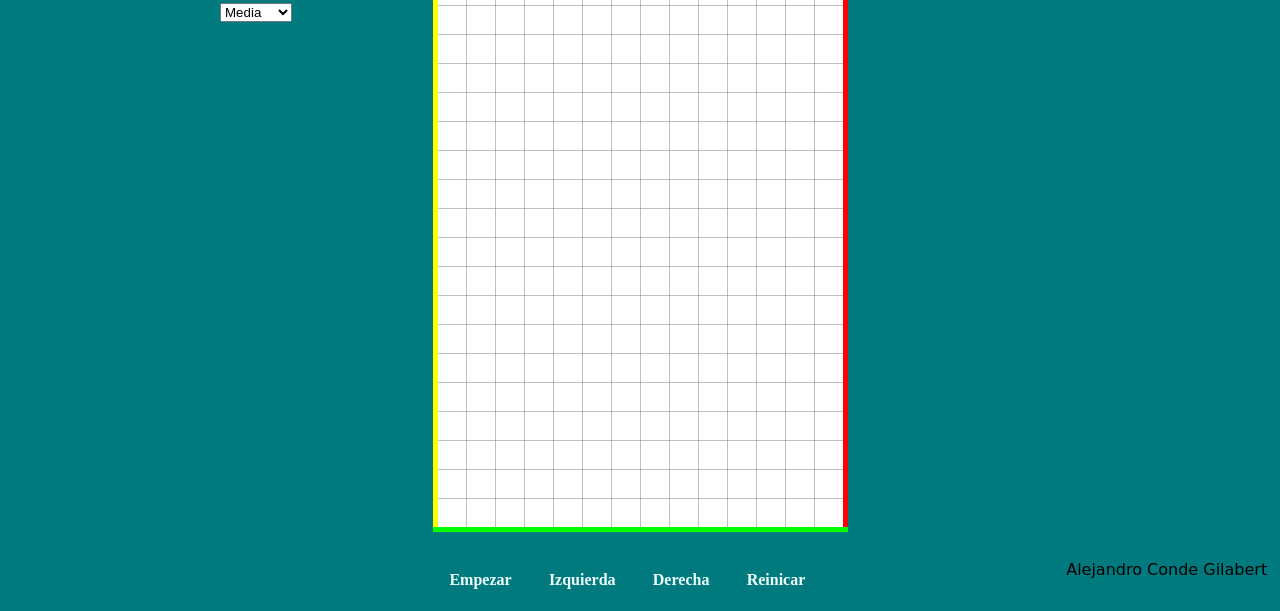
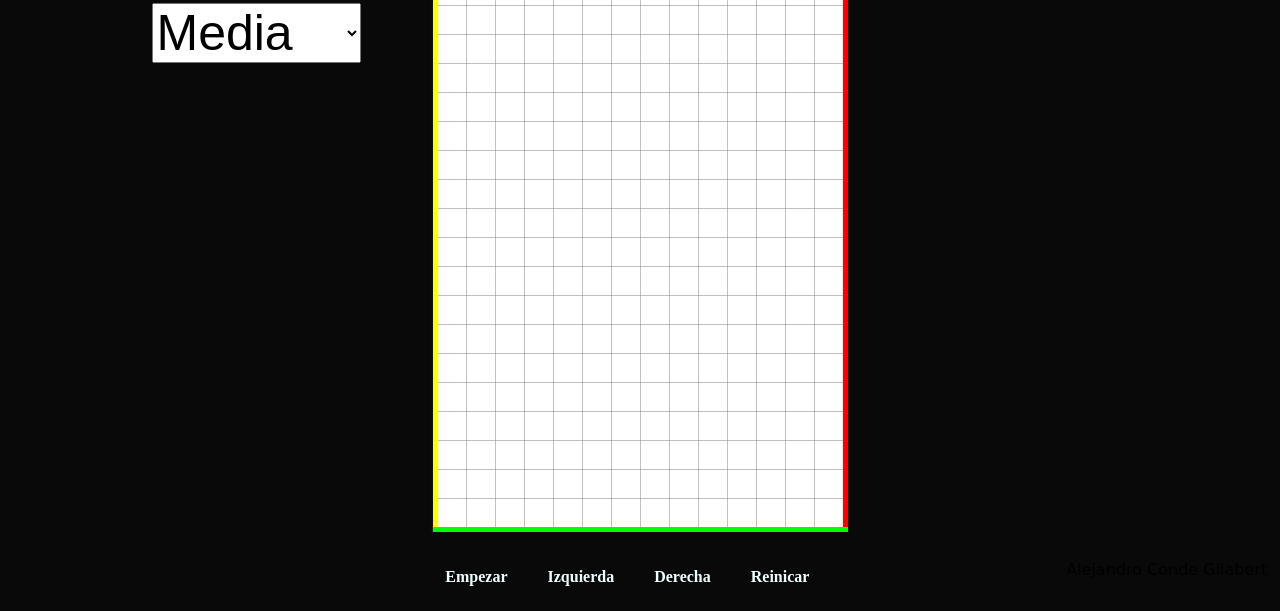
Before and after one commit to Alejandrocg66/Tetris, a plain HTML site: page Index.html in a window 1280 px wide. Shown: the part 213-824 px from the top of the page. Drawn offline with Linux system fonts and the light colour scheme.

Commit message:
cambios en los estilos

```diff
--- a/estilos.css
+++ b/estilos.css
@@ -13,10 +13,23 @@ td {
   display: flex;
 }
 button {
-  margin: 1%;
+  background-color: transparent;
+  border: 2px solid #3498db; /* Borde del mismo color que el fondo */
+  border-radius: 5px; /* Añade esquinas redondeadas */
+  font-family: "Baloo", cursive; /* Cambio de fuente con estilo manuscrito */
+  font-weight: bold;
+  font-size: 1.2rem; /* Tamaño de fuente ligeramente más grande */
+  color: #3498db; /* Color de texto */
+  padding: 10px 20px; /* Espaciado interno para un aspecto más amigable */
+  transition: background-color 0.3s, color 0.3s; /* Transiciones suaves */
+}
+
+button:hover {
+  background-color: #3498db; /* Cambia el fondo al color del texto en hover */
+  color: white; /* Cambia el color del texto en hover */
 }
 body {
-  background-color: rgb(0, 122, 126);
+  background-color: rgba(0, 0, 0, 0.963);
 }
 table {
   border-collapse: collapse; /* Une los bordes de las celdas adyacentes */
@@ -75,6 +88,7 @@ select,
 option {
   position: absolute;
   margin-top: 25%;
+  font-size: 50px;
 }
 h2 {
   font-size: xx-large;
@@ -94,6 +108,22 @@ h2 {
   animation: tetris 10s linear infinite; /* Animación */
 }
 
+@keyframes tetris {
+  0%, 100% {
+    text-shadow: -2px -2px 0 #ff0000, 2px -2px 0 #00ff00, -2px 2px 0 #0000ff, 2px 2px 0 #ffff00;
+  }
+  25% {
+    text-shadow: -2px -2px 0 #ff00ff, 2px -2px 0 #00ffff, -2px 2px 0 #ff0000, 2px 2px 0 #00ff00;
+  }
+  50% {
+    text-shadow: -2px -2px 0 #0000ff, 2px -2px 0 #ffff00, -2px 2px 0 #ff00ff, 2px 2px 0 #00ffff;
+  }
+  75% {
+    text-shadow: -2px -2px 0 #00ff00, 2px -2px 0 #ff00ff, -2px 2px 0 #0000ff, 2px 2px 0 #ffff00;
+  }
+}
+
+
 #firma {
   position: fixed;
   bottom: 1%;
```
Also changed, not shown: 1 other file.
